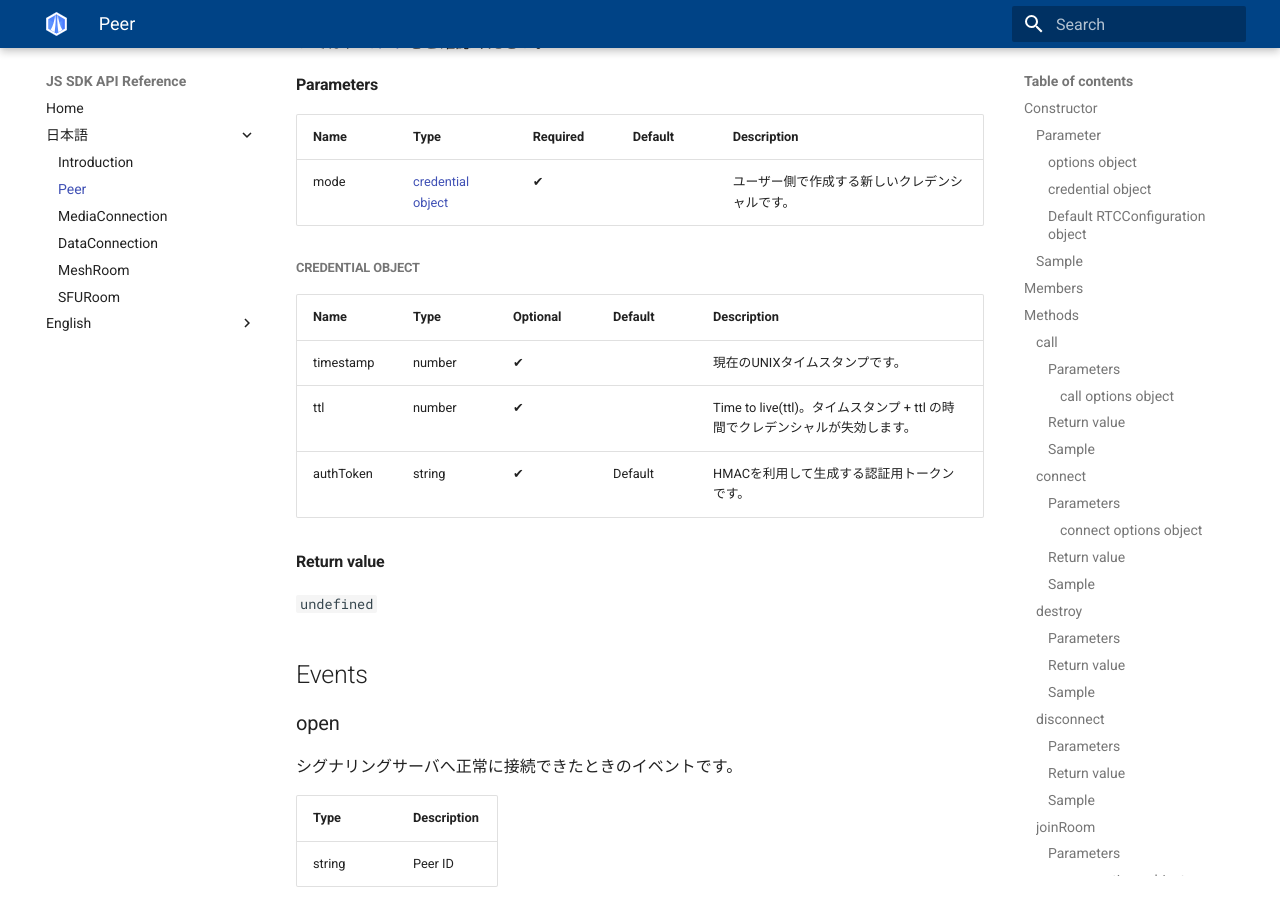
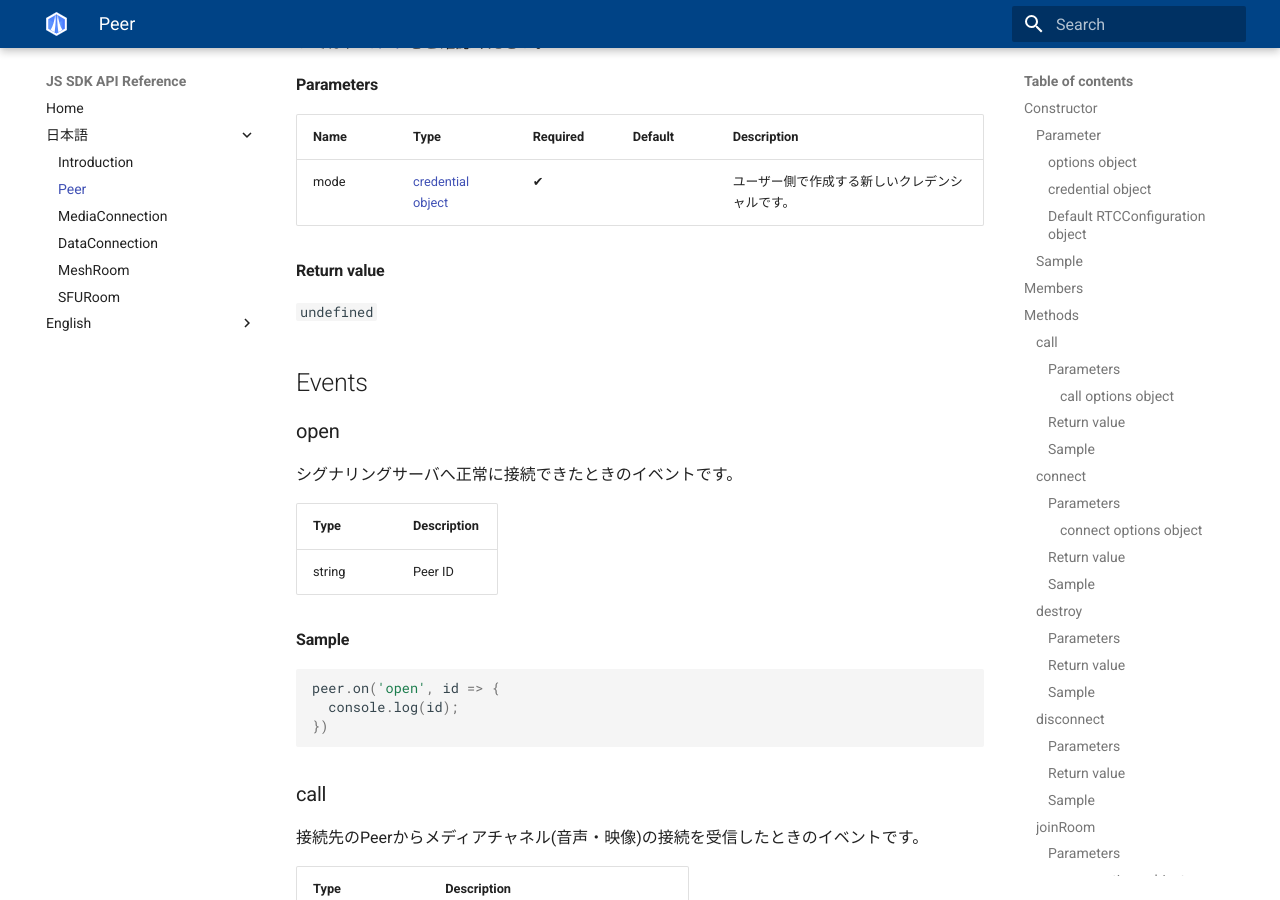
Before and after one commit to skyway/skyway-js-sdk-doc, an MkDocs documentation site: the page built from docs/ja/peer.md, in a window 1280 px wide and 900 px high, scrolled down 8297 px. Built offline with MkDocs 1.6.1 and Material for MkDocs 9.7.7, drawn with Linux system fonts in a browser that asks for light colours; old or Windows-style settings are respelled for this version of MkDocs.

```diff
--- a/docs/ja/peer.md
+++ b/docs/ja/peer.md
@@ -302,18 +302,6 @@
 | --- | --- | --- | --- | --- |
 | mode | [credential object](#credential-object)| ✔ | |   ユーザー側で作成する新しいクレデンシャルです。 |
 
-##### credential object
-
-<!-- textlint-disable -->
-
-|Name|Type|Optional|Default|Description|
-|----|----|----|----|----|
-|timestamp|number|✔||現在のUNIXタイムスタンプです。|
-|ttl|number|✔||Time to live(ttl)。タイムスタンプ + ttl の時間でクレデンシャルが失効します。|
-|authToken|string|✔|Default|HMACを利用して生成する認証用トークンです。|
-
-<!-- textlint-enable -->
-
 #### Return value
 
 `undefined`
```
